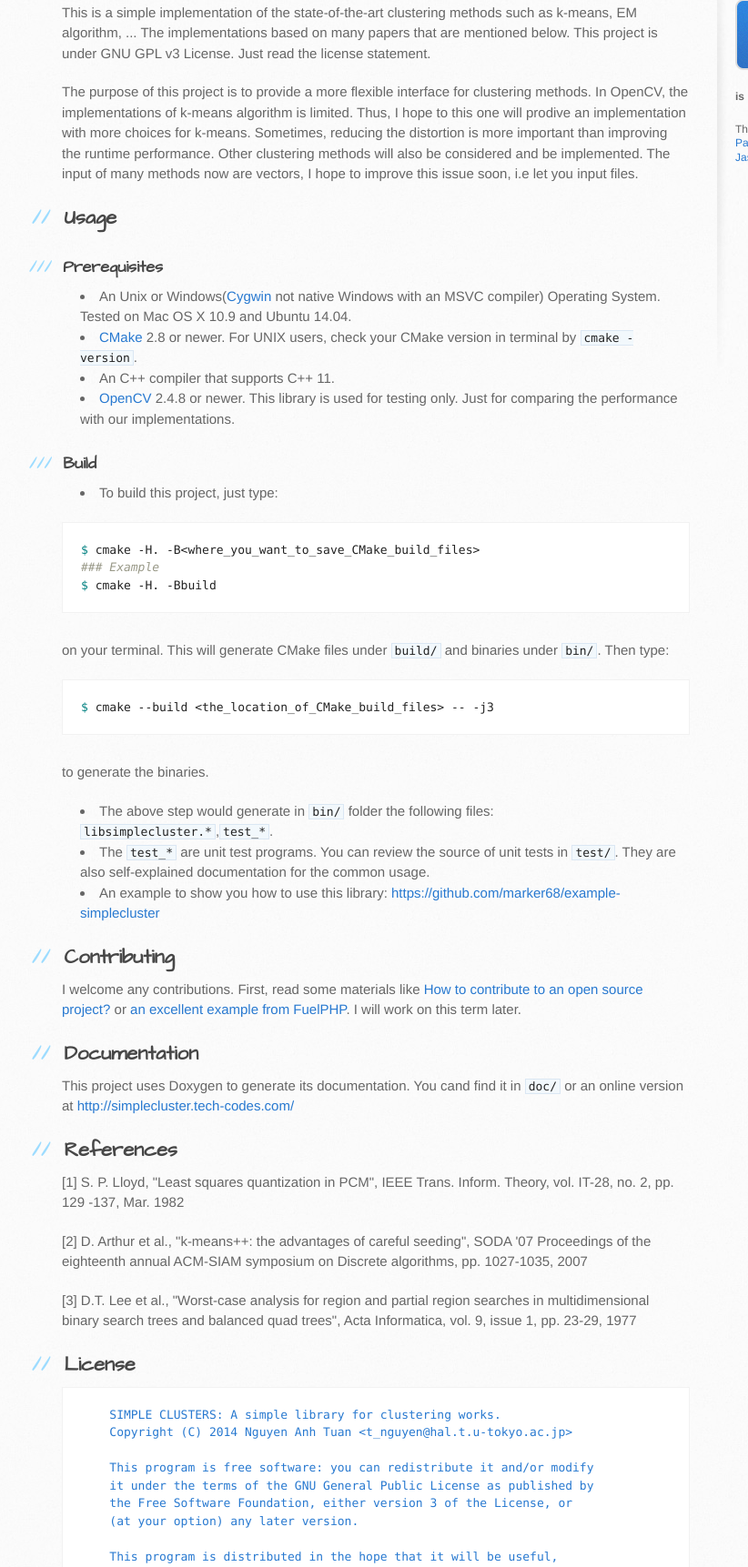
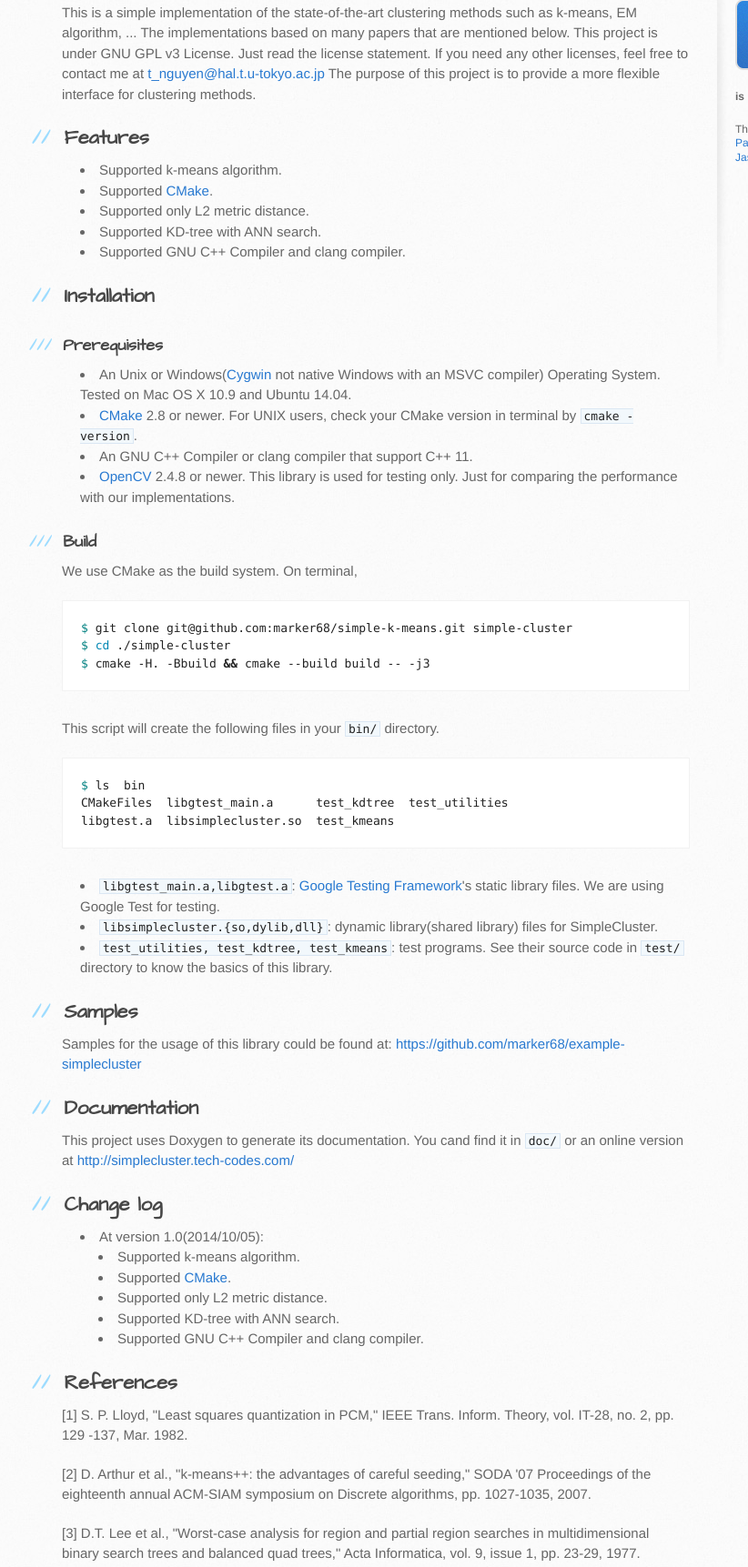
Before and after one commit to marker68/simple-cluster, a plain HTML site: page index.html in a window 1280 px wide. Shown: the part 367-2090 px from the top of the page at 91% size, without its empty margins (102-924 px from the left). Drawn offline with Linux system fonts and the light colour scheme.

```diff
--- a/index.html
+++ b/index.html
@@ -35,12 +35,21 @@
 <a name="what-is-this" class="anchor" href="#what-is-this"><span class="octicon octicon-link"></span></a>What is this?</h2>
 
 <p>This is a simple implementation of the state-of-the-art clustering methods such as k-means, EM algorithm, ...
-The implementations based on many papers that are mentioned below. This project is under GNU GPL v3 License. Just read the license statement.</p>
-
-<p>The purpose of this project is to provide a more flexible interface for clustering methods. In OpenCV, the implementations of k-means algorithm is limited. Thus, I hope to this one will prodive an implementation with more choices for k-means. Sometimes, reducing the distortion is more important than improving the runtime performance. Other clustering methods will also be considered and be implemented. The input of many methods now are vectors, I hope to improve this issue soon, i.e let you input files.</p>
+The implementations based on many papers that are mentioned below. This project is under GNU GPL v3 License. Just read the license statement.
+If you need any other licenses, feel free to contact me at <a href="mailto:t_nguyen@hal.t.u-tokyo.ac.jp">t_nguyen@hal.t.u-tokyo.ac.jp</a>
+The purpose of this project is to provide a more flexible interface for clustering methods.</p>
 
 <h2>
-<a name="usage" class="anchor" href="#usage"><span class="octicon octicon-link"></span></a>Usage</h2>
+<a name="features" class="anchor" href="#features"><span class="octicon octicon-link"></span></a>Features</h2>
+
+<ul>
+<li>Supported k-means algorithm.</li>
+<li>Supported <a href="http://www.cmake.org/">CMake</a>.</li>
+<li>Supported only L2 metric distance.</li>
+<li>Supported KD-tree with ANN search.</li>
+<li>Supported GNU C++ Compiler and clang compiler.</li>
+</ul><h2>
+<a name="installation" class="anchor" href="#installation"><span class="octicon octicon-link"></span></a>Installation</h2>
 
 <h3>
 <a name="prerequisites" class="anchor" href="#prerequisites"><span class="octicon octicon-link"></span></a>Prerequisites</h3>
@@ -49,35 +58,37 @@
 <li>An Unix or Windows(<a href="https://www.cygwin.com/">Cygwin</a> not native Windows with an MSVC compiler) Operating System. Tested on Mac OS X 10.9 and Ubuntu 14.04.</li>
 <li>
 <a href="http://www.cmake.org/">CMake</a> 2.8 or newer. For UNIX users, check your CMake version in terminal by <code>cmake -version</code>.</li>
-<li>An C++ compiler that supports C++ 11.</li>
+<li>An GNU C++ Compiler or clang compiler that support C++ 11.</li>
 <li>
 <a href="http://opencv.org/downloads.html">OpenCV</a> 2.4.8 or newer. This library is used for testing only. Just for comparing the performance with our implementations.</li>
 </ul><h3>
 <a name="build" class="anchor" href="#build"><span class="octicon octicon-link"></span></a>Build</h3>
 
-<ul>
-<li>To build this project, just type:</li>
-</ul><div class="highlight highlight-bash"><pre><span class="nv">$ </span>cmake -H. -B&lt;where_you_want_to_save_CMake_build_files&gt;
-<span class="c">### Example</span>
-<span class="nv">$ </span>cmake -H. -Bbuild
+<p>We use CMake as the build system. On terminal,</p>
+
+<div class="highlight highlight-bash"><pre><span class="nv">$ </span>git clone git@github.com:marker68/simple-k-means.git simple-cluster
+<span class="nv">$ </span><span class="nb">cd</span> ./simple-cluster
+<span class="nv">$ </span>cmake -H. -Bbuild <span class="o">&amp;&amp;</span> cmake --build build -- -j3
 </pre></div>
 
-<p>on your terminal. This will generate CMake files under <code>build/</code> and binaries under <code>bin/</code>. Then type:</p>
+<p>This script will create the following files in your <code>bin/</code> directory.</p>
 
-<div class="highlight highlight-bash"><pre><span class="nv">$ </span>cmake --build &lt;the_location_of_CMake_build_files&gt; -- -j3
+<div class="highlight highlight-bash"><pre><span class="nv">$ </span>ls  bin
+CMakeFiles  libgtest_main.a      test_kdtree  test_utilities
+libgtest.a  libsimplecluster.so  test_kmeans
 </pre></div>
 
-<p>to generate the binaries.</p>
+<ul>
+<li>
+<code>libgtest_main.a,libgtest.a</code>: <a href="https://code.google.com/p/googletest/">Google Testing Framework</a>'s static library files. We are using Google Test for testing.</li>
+<li>
+<code>libsimplecluster.{so,dylib,dll}</code>: dynamic library(shared library) files for SimpleCluster.</li>
+<li>
+<code>test_utilities, test_kdtree, test_kmeans</code>: test programs. See their source code in <code>test/</code> directory to know the basics of this library.</li>
+</ul><h2>
+<a name="samples" class="anchor" href="#samples"><span class="octicon octicon-link"></span></a>Samples</h2>
 
-<ul>
-<li>The above step would generate in <code>bin/</code> folder the following files: <code>libsimplecluster.*</code>,<code>test_*</code>. </li>
-<li>The <code>test_*</code> are unit test programs. You can review the source of unit tests in <code>test/</code>. They are also self-explained documentation for the common usage.</li>
-<li>An example to show you how to use this library: <a href="https://github.com/marker68/example-simplecluster">https://github.com/marker68/example-simplecluster</a>
-</li>
-</ul><h2>
-<a name="contributing" class="anchor" href="#contributing"><span class="octicon octicon-link"></span></a>Contributing</h2>
-
-<p>I welcome any contributions. First, read some materials like <a href="https://guides.github.com/activities/contributing-to-open-source/">How to contribute to an open source project?</a> or <a href="https://github.com/fuelphp/fuelphp/blob/master/CONTRIBUTING.md">an excellent example from FuelPHP</a>. I will work on this term later.</p>
+<p>Samples for the usage of this library could be found at: <a href="https://github.com/marker68/example-simplecluster">https://github.com/marker68/example-simplecluster</a></p>
 
 <h2>
 <a name="documentation" class="anchor" href="#documentation"><span class="octicon octicon-link"></span></a>Documentation</h2>
@@ -85,13 +96,30 @@
 <p>This project uses Doxygen to generate its documentation. You cand find it in <code>doc/</code> or an online version at <a href="http://simplecluster.tech-codes.com/">http://simplecluster.tech-codes.com/</a></p>
 
 <h2>
+<a name="change-log" class="anchor" href="#change-log"><span class="octicon octicon-link"></span></a>Change log</h2>
+
+<ul>
+<li>
+<strong>At version 1.0(2014/10/05)</strong>:
+
+<ul>
+<li>Supported k-means algorithm.</li>
+<li>Supported <a href="http://www.cmake.org/">CMake</a>.</li>
+<li>Supported only L2 metric distance.</li>
+<li>Supported KD-tree with ANN search.</li>
+<li>Supported GNU C++ Compiler and clang compiler.</li>
+</ul>
+</li>
+</ul><h2>
 <a name="references" class="anchor" href="#references"><span class="octicon octicon-link"></span></a>References</h2>
 
-<p>[1] S. P. Lloyd, "Least squares quantization in PCM",  IEEE Trans. Inform. Theory,  vol. IT-28,  no. 2, pp. 129 -137, Mar. 1982</p>
+<p>[1] S. P. Lloyd, "Least squares quantization in PCM,"  IEEE Trans. Inform. Theory,  vol. IT-28,  no. 2, pp. 129 -137, Mar. 1982.</p>
 
-<p>[2] D. Arthur et al., "k-means++: the advantages of careful seeding",  SODA '07 Proceedings of the eighteenth annual ACM-SIAM symposium on Discrete algorithms, pp. 1027-1035, 2007</p>
+<p>[2] D. Arthur et al., "k-means++: the advantages of careful seeding,"  SODA '07 Proceedings of the eighteenth annual ACM-SIAM symposium on Discrete algorithms, pp. 1027-1035, 2007.</p>
 
-<p>[3] D.T. Lee et al., "Worst-case analysis for region and partial region searches in multidimensional binary search trees and balanced quad trees", Acta Informatica, vol. 9, issue 1, pp. 23-29, 1977</p>
+<p>[3] D.T. Lee et al., "Worst-case analysis for region and partial region searches in multidimensional binary search trees and balanced quad trees," Acta Informatica, vol. 9, issue 1, pp. 23-29, 1977.</p>
+
+<p>[4] G. Hamerly., "Making k-means even faster," Proc. SDM, pp. 130-140, 2010.</p>
 
 <h2>
 <a name="license" class="anchor" href="#license"><span class="octicon octicon-link"></span></a>License</h2>
```
Also changed, not shown: params.json (+1 -1 lines).
